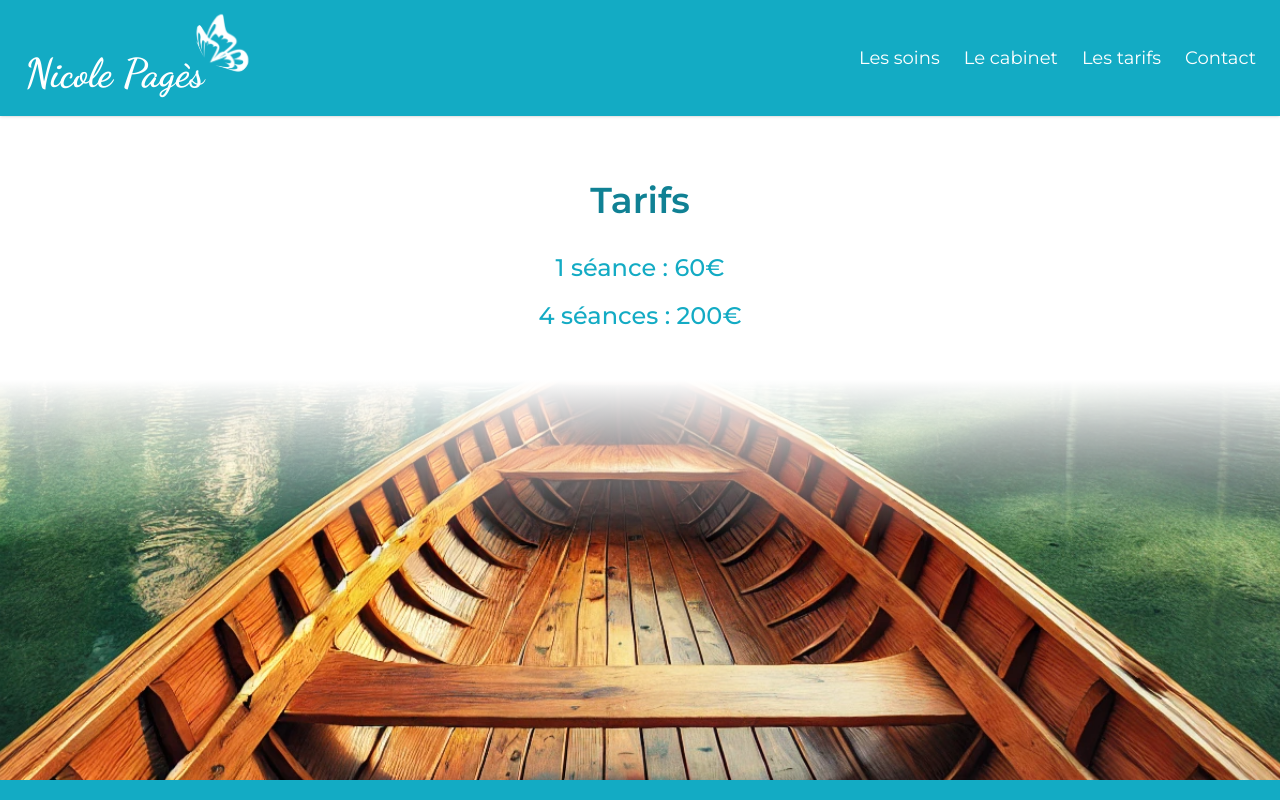
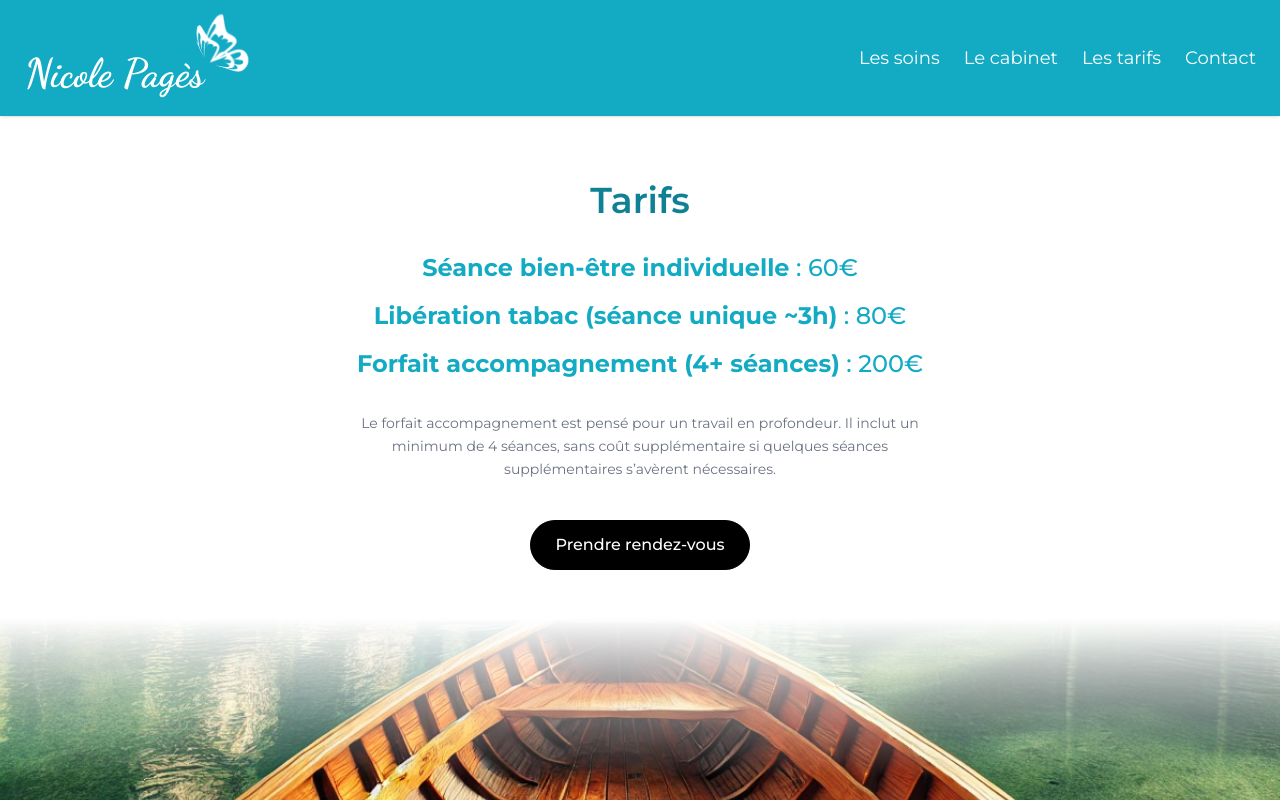
Before and after one commit to barry-black/nicole-pages-website, a Next.js app: page /tarifs in a window 1280 px wide. Shown: the top 800 px of the page. Built offline with nearby package versions, Linux system fonts and the light colour scheme.

Commit message:
Improve presentation of tarifs page

```diff
--- a/src/pages/tarifs.tsx
+++ b/src/pages/tarifs.tsx
@@ -8,10 +8,15 @@ import Image from "next/image";
 import { Seo } from "@/ui/components/seo/seo";
 import { Navigation } from "@/ui/components/navigation/navigation";
 import { Footer } from "@/ui/components/footer/footer";
+import { Button } from "@/ui/design-system/button/button";
+
+/* Hooks */
+import { useNavigateAndScroll } from "@/hooks/useNavigateAndScroll";
 
 export default function TarifsPage() {
   const [menuOpen, setMenuOpen] = useState(false);
   const toggleMenu = () => setMenuOpen((prev) => !prev);
+  const navigateAndScroll = useNavigateAndScroll();
 
   return (
     <>
@@ -30,14 +35,35 @@ export default function TarifsPage() {
             <h2 className="text-3xl md:text-4xl font-semibold text-[var(--color-ocean-blue)]">
               Tarifs
             </h2>
-            <ul className="space-y-4 text-xl md:text-2xl font-medium text-[var(--color-sky-blue)]">
-              <li>1 séance : 60€</li>
-              <li>4 séances : 200€</li>
-            </ul>
+<ul className="space-y-4 text-xl md:text-2xl font-medium text-[var(--color-sky-blue)]">
+  <li>
+    <strong>Séance bien-être individuelle</strong> : 60€
+  </li>
+  <li>
+    <strong>Libération tabac (séance unique ~3h)</strong> : 80€
+  </li>
+  <li>
+    <strong>Forfait accompagnement (4+ séances)</strong> : 200€
+  </li>
+</ul>
+
+<p className="text-sm text-gray-500 mt-4 leading-relaxed max-w-prose mx-auto">
+  Le forfait accompagnement est pensé pour un travail en profondeur. Il inclut un minimum de 4 séances, sans coût supplémentaire si quelques séances supplémentaires s’avèrent nécessaires.
+</p>
+          </div>
+
+          {/* Bouton */}
+          <div className="pt-10">
+            <Button
+              variant="callAction"
+              onClick={() => navigateAndScroll("contact")}
+            >
+              Prendre rendez-vous
+            </Button>
           </div>
         </section>
 
-        {/* Image en bas de page */}
+        {/* Image décorative bas de page */}
         <div className="relative w-full h-[300px] sm:h-[350px] md:h-[400px] overflow-hidden z-0">
           <div className="absolute top-0 left-0 w-full h-40 bg-gradient-to-b from-white to-transparent z-10 pointer-events-none" />
           <Image
```
